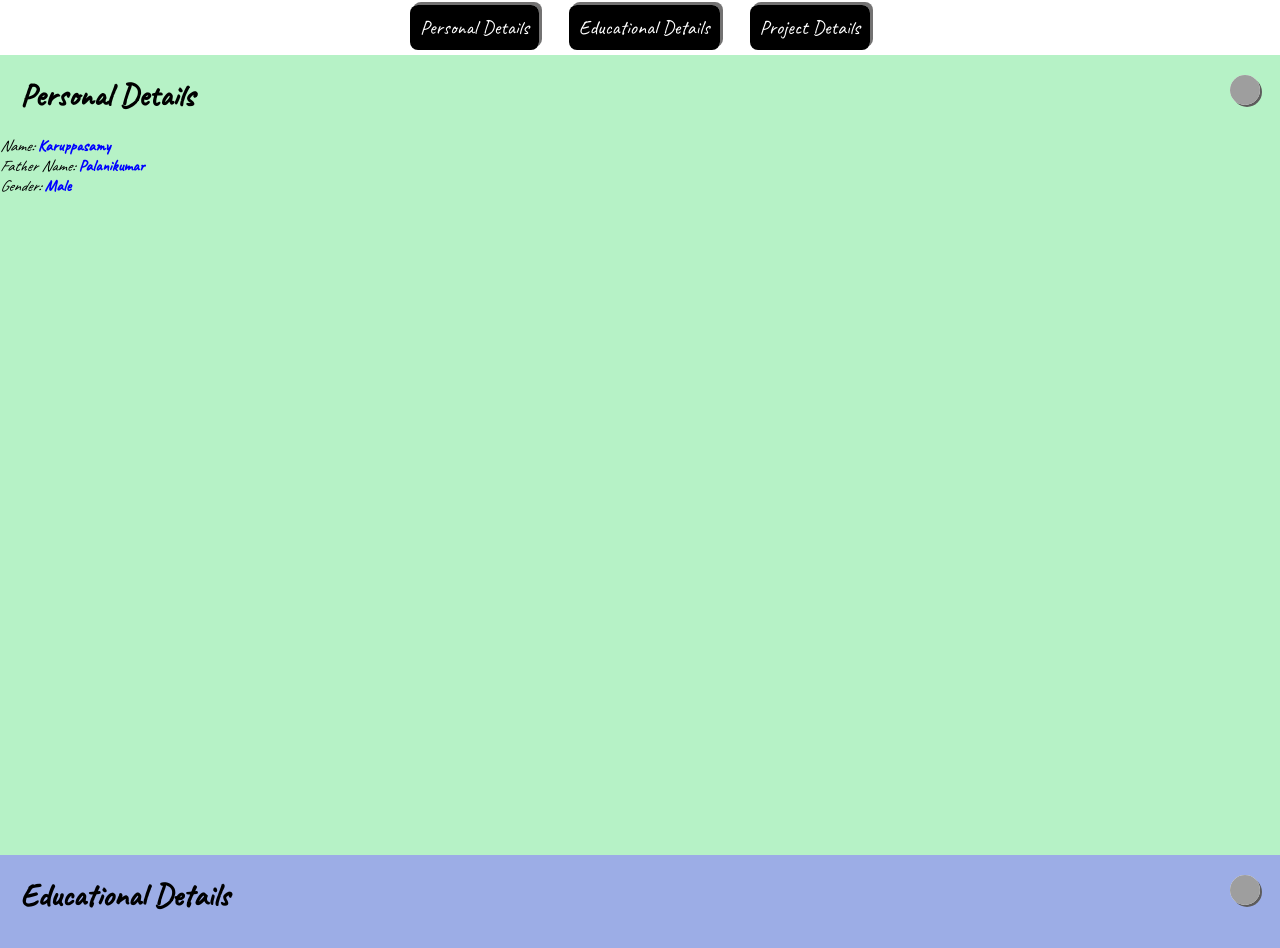
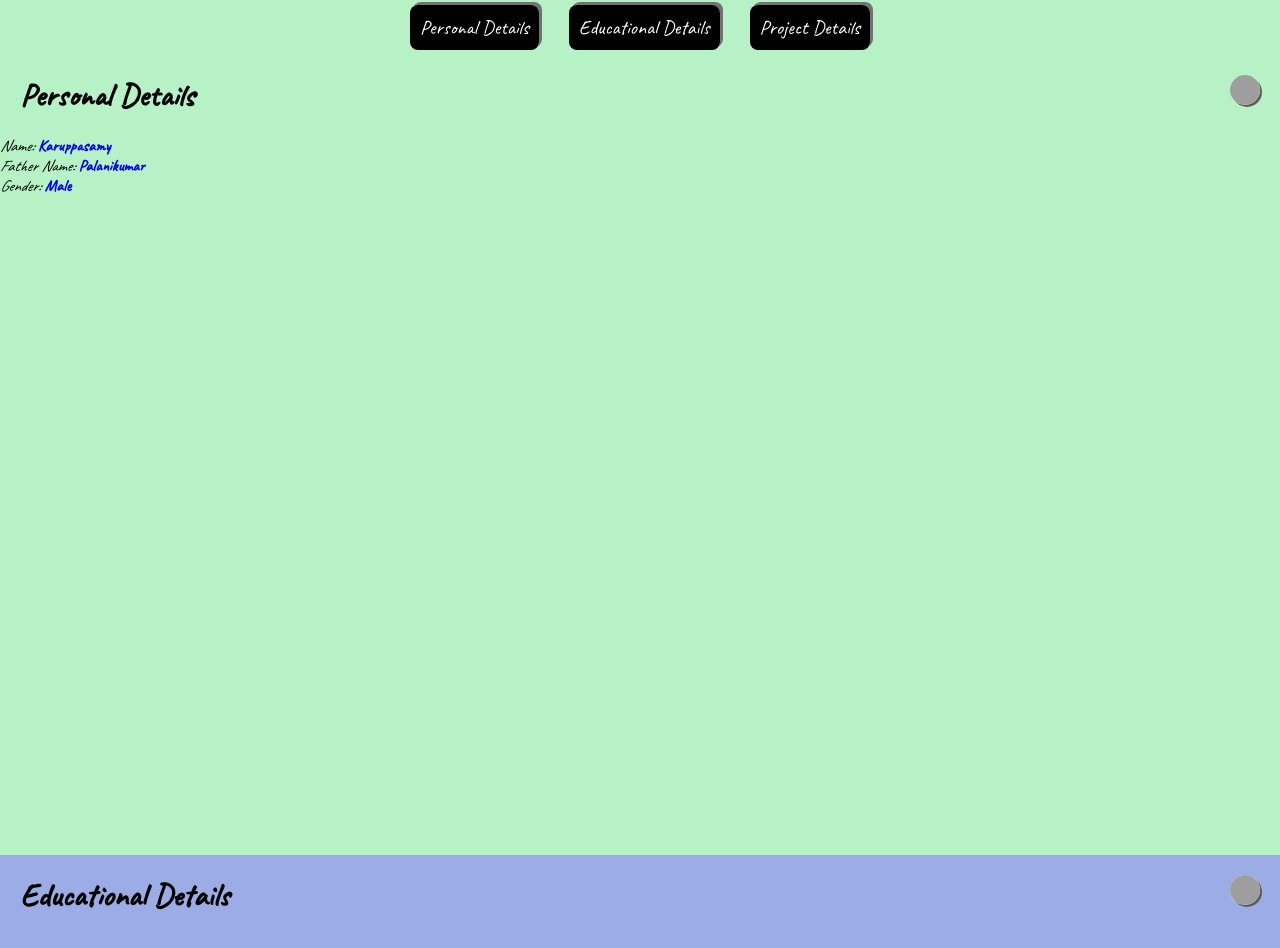
Before and after one commit to karuppasamypalanikumar/portfolio, a plain HTML site: page index.html in a window 1280 px wide. Shown: the top 948 px of the page. Drawn offline with Linux system fonts and the light colour scheme; grey boxes are pictures that could not be loaded.

Commit message:
Header Design update -> Karuppasamy

```diff
--- a/index.html
+++ b/index.html
@@ -13,6 +13,10 @@
         margin: 0px;
         padding: 0px;
         font-family: 'Caveat', cursive;
+      }
+
+      .header {
+        background-color: #b6f2c6;
       }
 
       .header ol {
```
